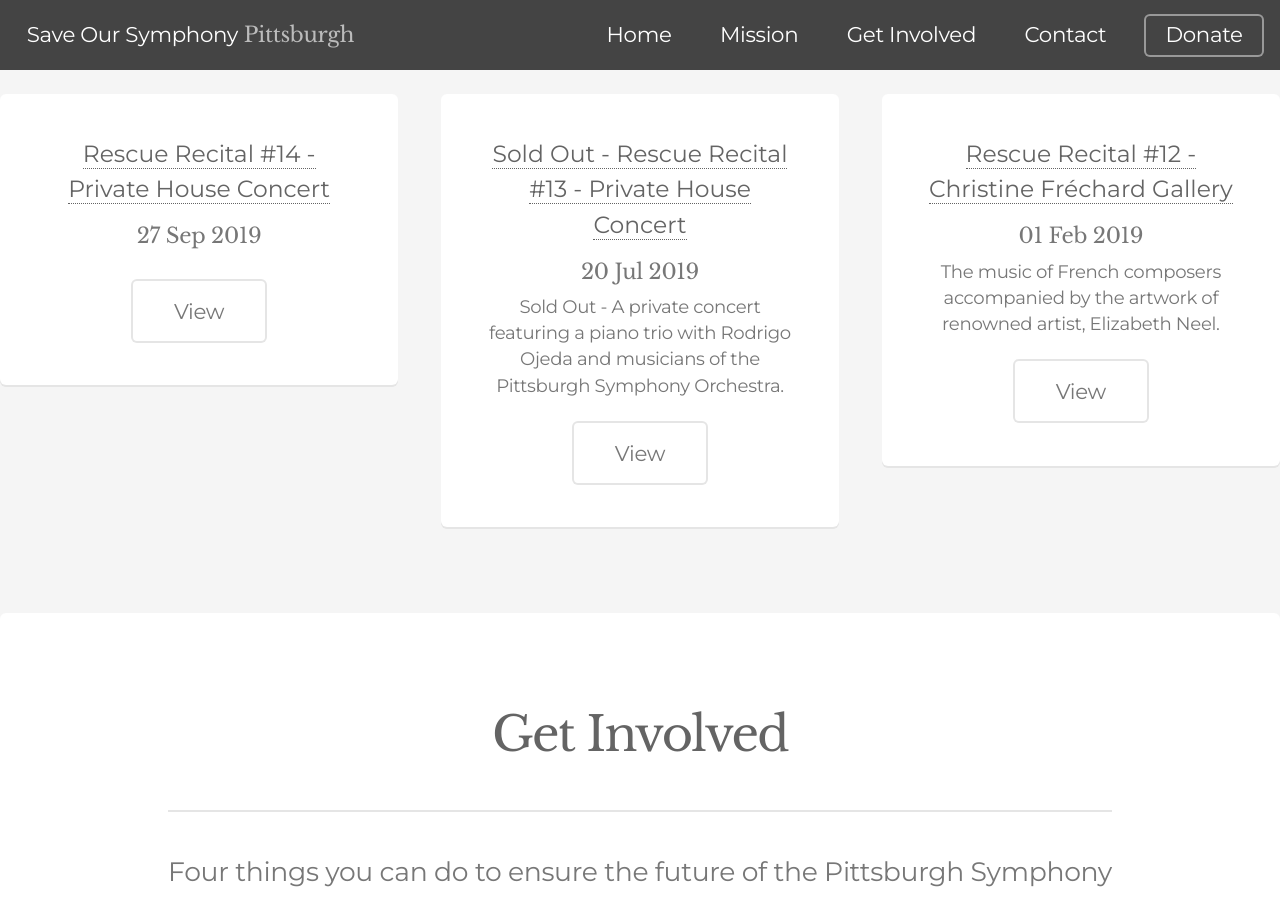
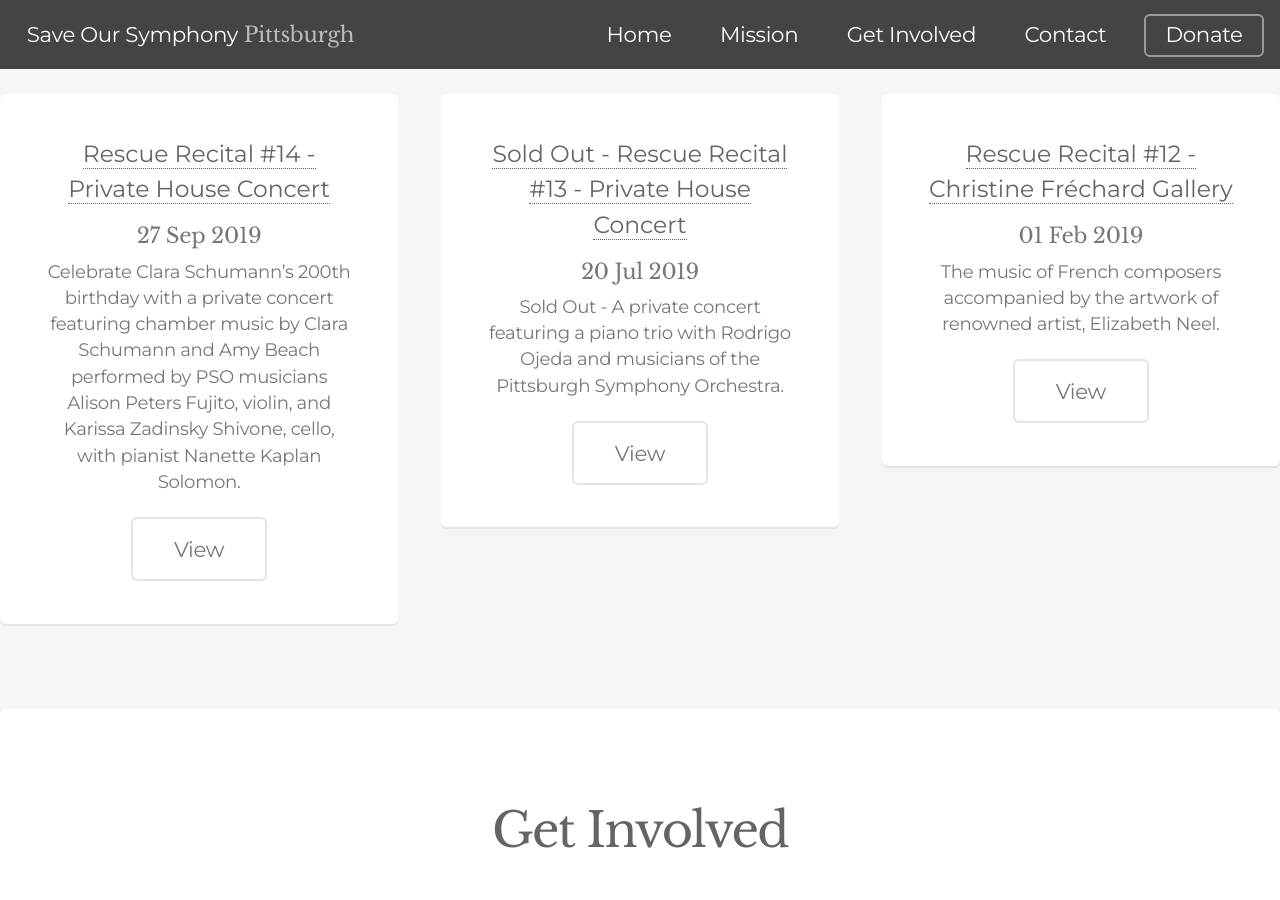
Before and after one commit to daraghbyrne/sospittsburgh, a Jekyll site: the page built from index.md, in a window 1280 px wide and 900 px high, scrolled down 1679 px. Built offline with Jekyll 4.4.1, drawn with Linux system fonts in a browser that asks for light colours; nearby versions of some CDN libraries.

Commit message:
Updated Rescue Recital Number 14

```diff
--- a/_posts/2019-09-27-rescue-recital-number-14.markdown
+++ b/_posts/2019-09-27-rescue-recital-number-14.markdown
@@ -8,7 +8,7 @@
 - music
 - recital
 - performance
-Description: Celebrate Clara Schumann’s 200th birthday with a private concert featuring
+description: Celebrate Clara Schumann’s 200th birthday with a private concert featuring
   chamber music by Clara Schumann and Amy Beach performed by PSO musicians Alison
   Peters Fujito, violin, and Karissa Zadinsky Shivone, cello, with pianist Nanette
   Kaplan Solomon.
```
